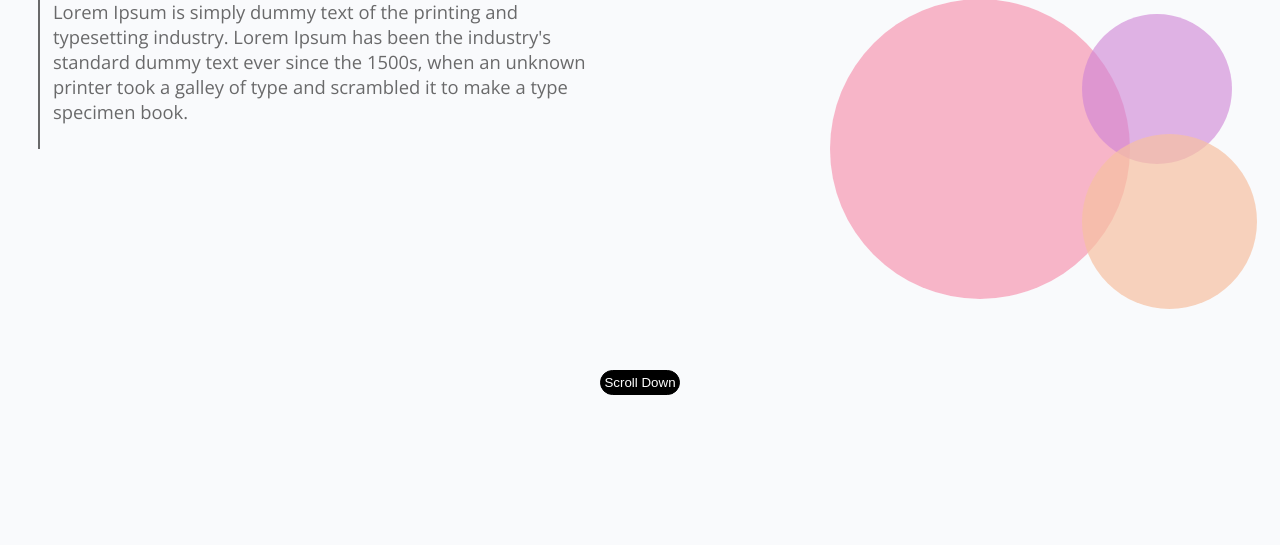
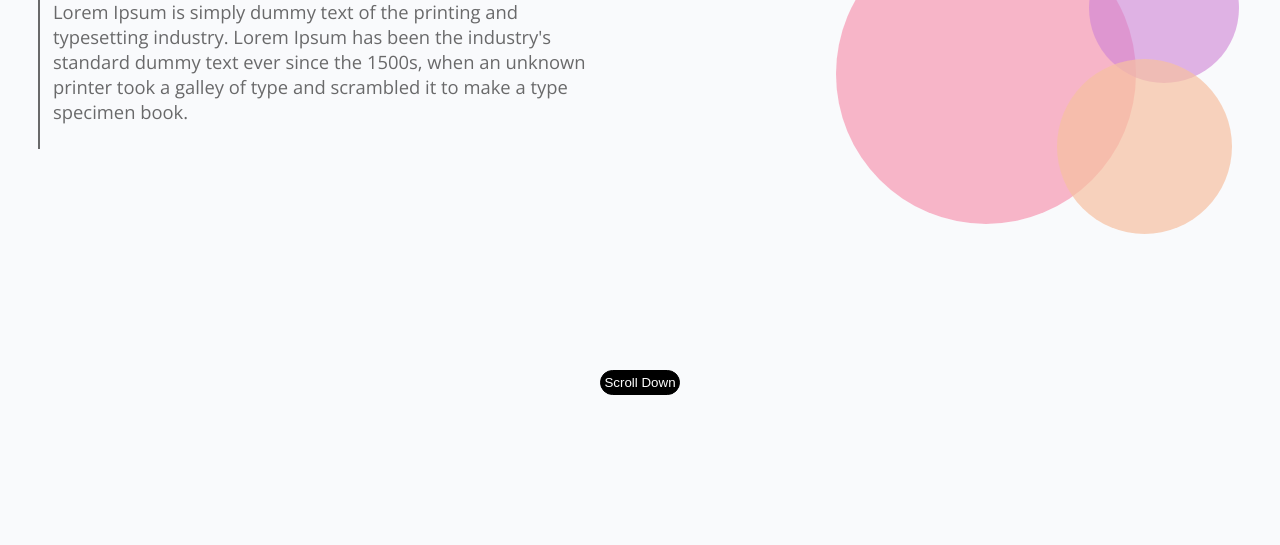
Before and after one commit to selfj2/Html-Css-lab, a plain HTML site: page index.html in a window 1280 px wide. Shown: the part 255-800 px from the top of the page. Drawn offline with nearby package versions, Linux system fonts and the light colour scheme.

Commit message:
responsive-finished

```diff
--- a/style.css
+++ b/style.css
@@ -92,8 +92,8 @@ section{
     height: 150px;
     width: 150px;
     position: absolute;
-    top: 20%;
-    left: 70%;
+    top: -7%;
+    left: 71%;
 }
 
 .pink{
@@ -102,8 +102,8 @@ section{
     height: 300px;
     width: 300px;
     position: absolute;
-    left: 30%;
-    top: 15%;
+    left: 31%;
+    top: -10%;
 }
 
 .tan{
@@ -112,8 +112,8 @@ section{
     height: 175px;
     width: 175px;
     position: absolute;
-    top: 60%;
-    left: 70%;
+    top: 35%;
+    left: 66%;
 }
 
 footer{
@@ -203,12 +203,14 @@ footer{
     }
 
       p{
+        border-left: 2px solid #69696a;
         padding: 0;
         margin-top: 3em;
         margin-left: 2.1em;
         color: #69696a;
     }
 
+    /*
     p:before {
         content: " ";
         position: absolute;
@@ -217,7 +219,7 @@ footer{
         height: 68%;
         width: 3px;
         background: #69696a;
-    }
+    } */
 
       .pink, .tan, .purple{
           display: none;
```
